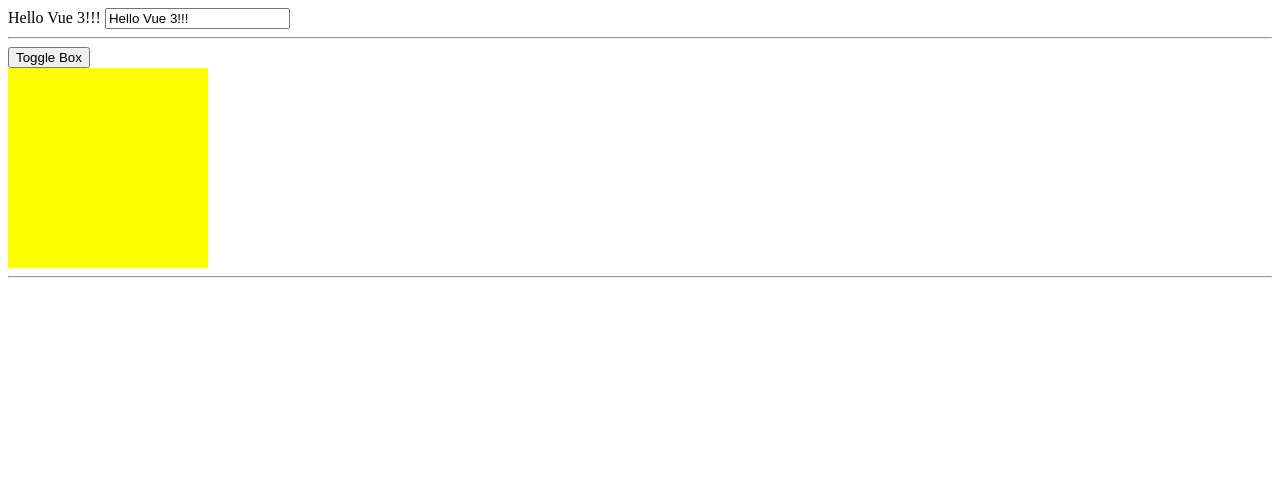
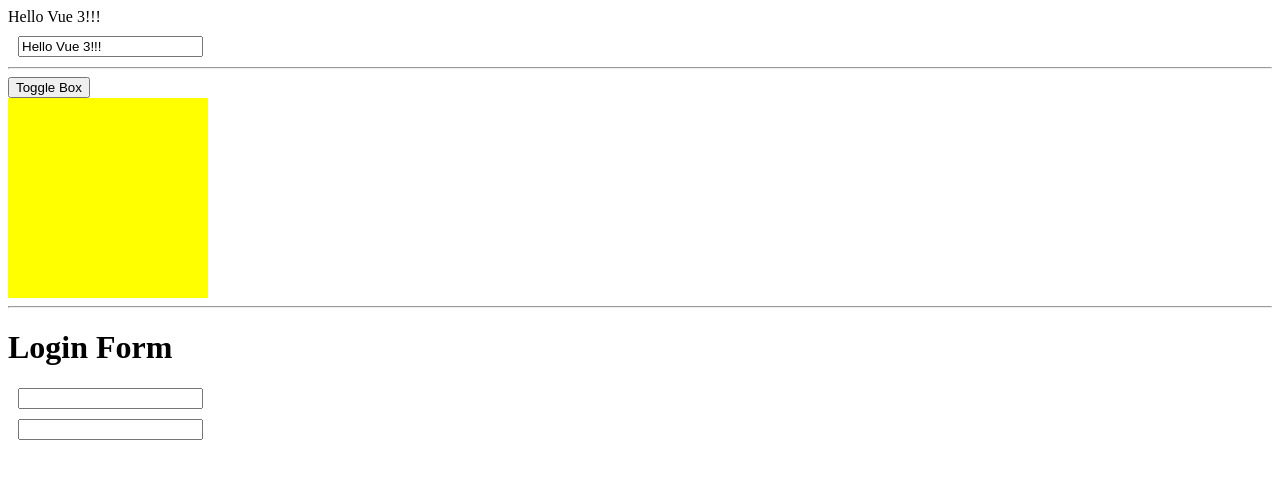
Before and after one commit to Ikerm-biko2/vue_first_steps, a plain HTML site: page index.html in a window 1280 px wide. Drawn offline with nearby package versions, Linux system fonts and the light colour scheme.

Commit message:
Login form

```diff
--- a/index.html
+++ b/index.html
@@ -21,12 +21,16 @@
             [v-cloak] {
                 display: none;
             }
+            input {
+                margin: 10px;
+                display: block
+            }
         </style>
     </head>
     <body>
         <div id="app" v-cloak>
             {{ greeting }}
-            <input v-model="greeting" />
+            <input @keyup.enter="greet(greeting)" v-model="greeting" />
 
             <hr />
             <button @click="toggleBox">Toggle Box</button>
@@ -37,6 +41,8 @@
             <hr />
 
             <div v-show="isVisible" class="box"></div>
+
+            <login-form />
         </div>
 
         <script src="https://unpkg.com/vue@3"></script>
@@ -52,9 +58,27 @@
                 methods: {
                     toggleBox() {
                         this.isVisible = !this.isVisible
+                    },
+                    greet(greeting) {
+                        console.log(greeting);
                     }
                 }
             })
+
+            app.component('login-form', {
+                template: `
+                    <div>
+                        <h1>{{ title }}</h1>
+                        <input type="email" />
+                        <input type="password" />
+                    </div>
+                `,
+                data() {
+                    return {title: 'Login Form'
+                    }
+                }
+            })
+
             app.mount('#app')
         </script>
     </body>
```
